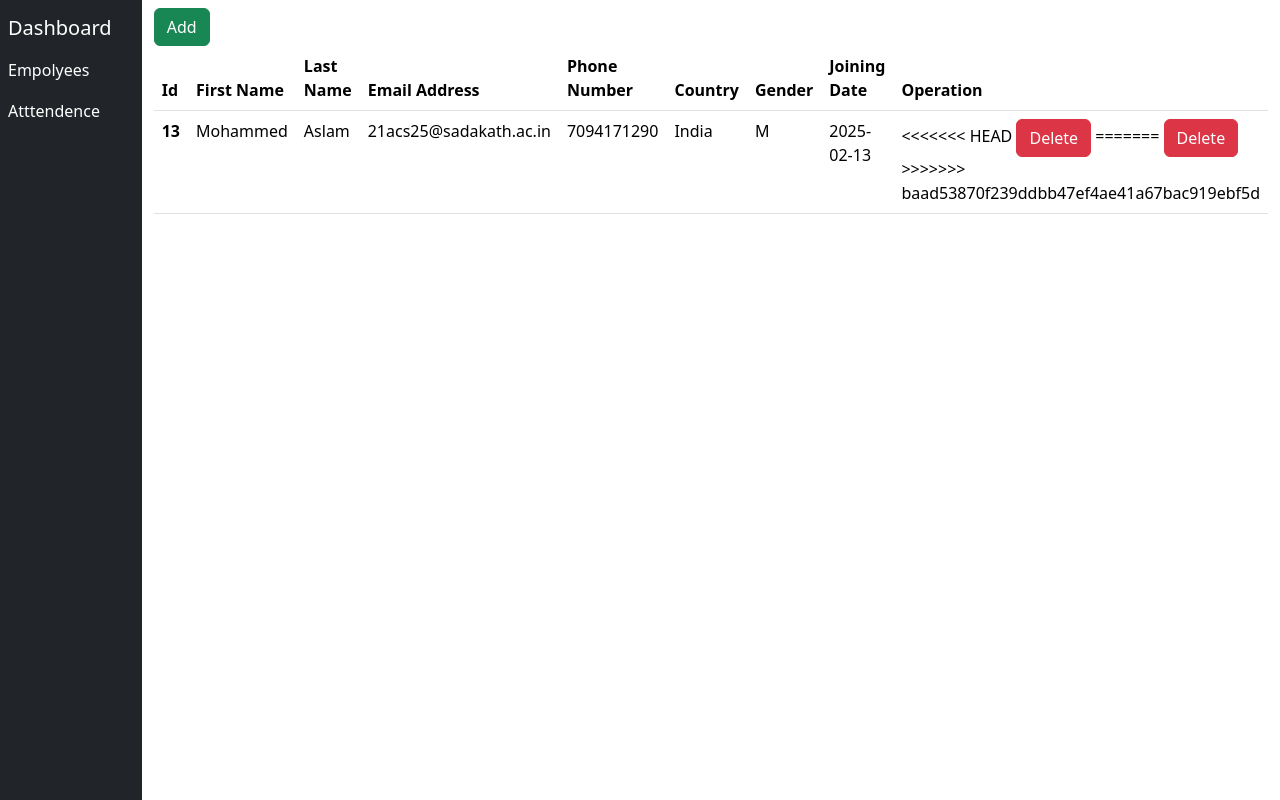
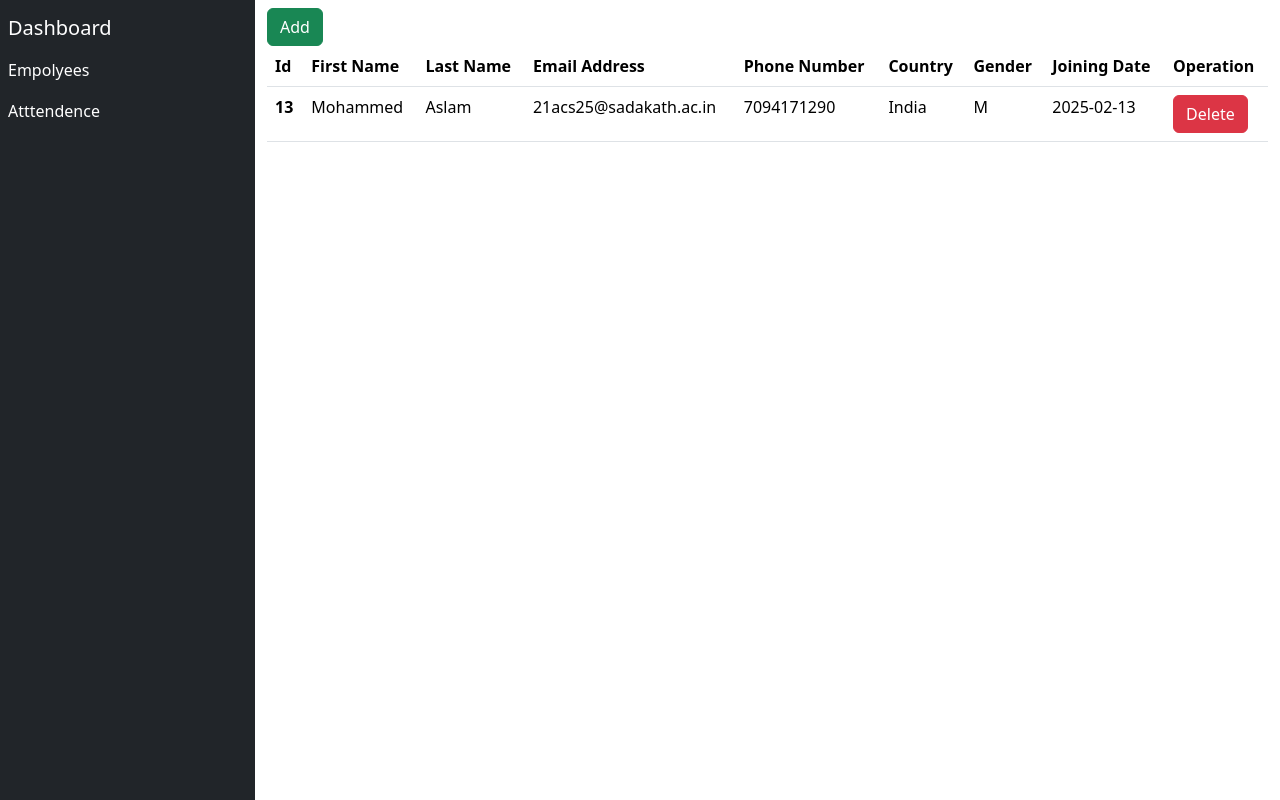
Before and after one commit to aslamjazinfotech/HR-Management-System, a PHP site: page /EmployeeData.php in a window 1280 px wide. Shown: the part 76-876 px from the top of the page. Run offline with PHP 8.4, Linux system fonts and the light colour scheme; a user stored in the database is signed in; data comes from the database, SQL or seed files in the repository.

Commit message:
initial commit

```diff
--- a/EmployeeData.php
+++ b/EmployeeData.php
@@ -104,11 +104,7 @@ if(isset($_GET['deleteid'])){
                         <td>'.$Gender.'</td>
                         <td>'.$JoiningDate.'</td>
                         <td>
-<<<<<<< HEAD
                          <button class="btn btn-danger"><a class="text-white text-decoration-none" href="EmployeeData.php? deleteid='.$id.'" class="text-light ">Delete</a></button>
-=======
-                         <button class="btn btn-danger"><a href="EmployeeData.php? deleteid='.$id.'" class="text-white text-decoration-none">Delete</a></button>
->>>>>>> baad53870f239ddbb47ef4ae41a67bac919ebf5d
                         </td>';
                     }
                 }
```
